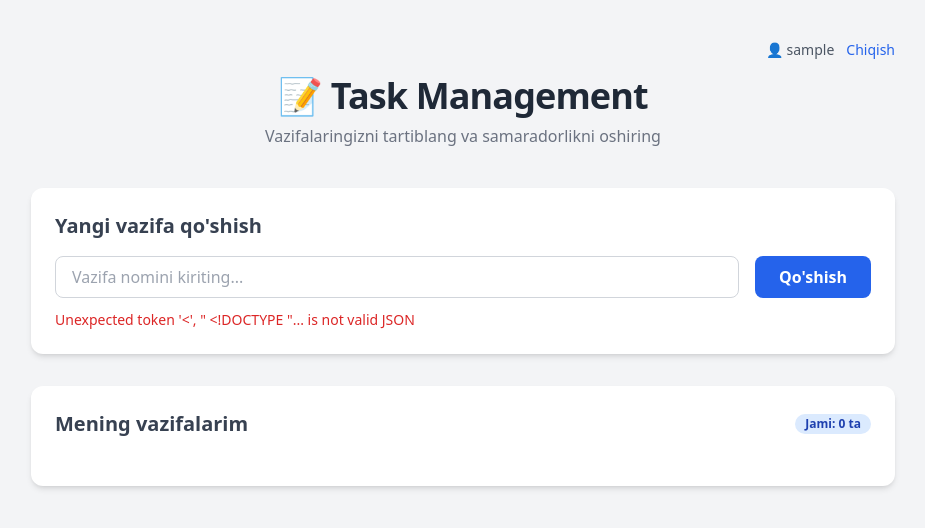
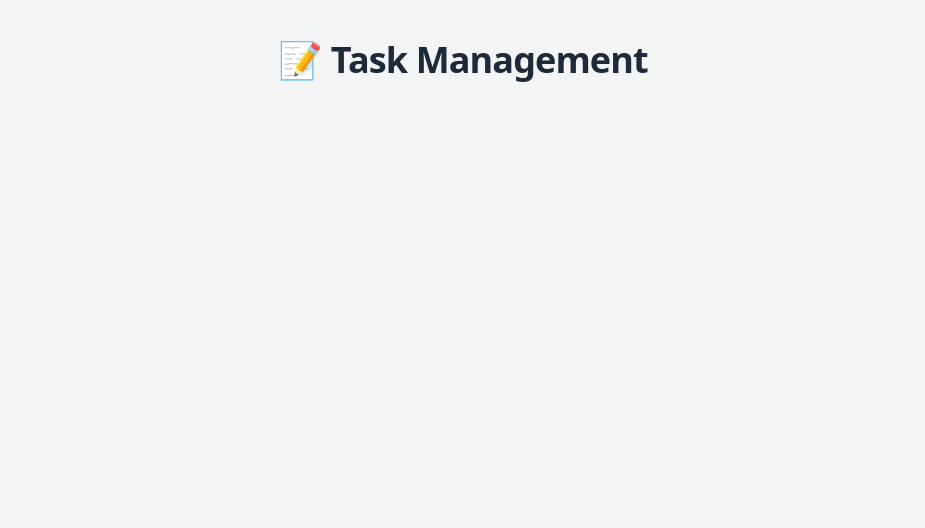
Before and after one commit to SamandarIbragimov/TodoApp, a Django app: page / in a window 1280 px wide. Shown: the top 528 px of the page, without its empty margins (177-1102 px from the left). Run offline with Django 5.2, Linux system fonts and the light colour scheme; the visitor is signed in with stand-in values (Sample User, id 1); parts of the project's set-up code (start-up, migrations or seed data) failed here and were passed over; some libraries are stand-ins or nearby versions.

Commit message:
base.html ozgartieildi

```diff
--- a/templates/base.html
+++ b/templates/base.html
@@ -1,67 +1,38 @@
-{% load static %}
 <!DOCTYPE html>
 <html lang="uz">
 <head>
     <meta charset="UTF-8">
     <meta name="viewport" content="width=device-width, initial-scale=1.0">
-    <title>Task Management</title>
+    <title>{% block title %}Task Management{% endblock %} — Task Management</title>
     <!-- Tailwind CSS (Dizayn chiroyli chiqishi uchun) -->
     <script src="https://cdn.tailwindcss.com"></script>
 </head>
 <body class="bg-gray-100 font-sans min-h-screen">
 
     <div class="max-w-4xl mx-auto py-10 px-4">
-        <!-- Foydalanuvchi paneli -->
-        <div class="flex justify-end items-center gap-3 mb-4 text-sm text-gray-600">
-            <span>👤 {{ request.user.username }}</span>
-            <form method="post" action="{% url 'rest_framework:logout' %}">
-                {% csrf_token %}
-                <button type="submit" class="text-blue-600 hover:underline">Chiqish</button>
-            </form>
-        </div>
-
         <!-- Sarlavha qismi -->
         <header class="text-center mb-10">
             <h1 class="text-4xl font-extrabold text-gray-800 tracking-tight">
-                📝 Task Management
+                <a href="/">📝 Task Management</a>
             </h1>
-            <p class="text-gray-500 mt-2">Vazifalaringizni tartiblang va samaradorlikni oshiring</p>
         </header>
 
-        <!-- Yangi vazifa qo'shish formasi -->
-        <section class="bg-white p-6 rounded-xl shadow-md mb-8">
-            <h2 class="text-xl font-bold text-gray-700 mb-4">Yangi vazifa qo'shish</h2>
-            <form id="task-form" class="flex flex-col sm:flex-row gap-4">
-                <input id="task-title" type="text" required maxlength="200" placeholder="Vazifa nomini kiriting..."
-                       class="flex-1 px-4 py-2 border border-gray-300 rounded-lg focus:outline-none focus:ring-2 focus:ring-blue-500 text-gray-700">
-                <button type="submit"
-                        class="bg-blue-600 hover:bg-blue-700 text-white font-semibold px-6 py-2 rounded-lg transition duration-200">
-                    Qo'shish
-                </button>
-            </form>
-            <p id="task-error" class="text-red-600 text-sm mt-3 hidden"></p>
-        </section>
+        <!-- Xabarlar (messages) -->
+        {% if messages %}
+            <div class="mb-6 space-y-2">
+                {% for message in messages %}
+                    <div class="px-4 py-3 rounded-lg {% if message.tags == 'error' %}bg-red-100 text-red-800{% else %}bg-green-100 text-green-800{% endif %}">
+                        {{ message }}
+                    </div>
+                {% endfor %}
+            </div>
+        {% endif %}
 
-        <!-- Vazifalar ro'yxati -->
-        <section class="bg-white p-6 rounded-xl shadow-md">
-            <div class="flex justify-between items-center mb-6">
-                <h2 class="text-xl font-bold text-gray-700">Mening vazifalarim</h2>
-                <span id="task-count" class="bg-blue-100 text-blue-800 text-xs font-semibold px-2.5 py-0.5 rounded-full">Jami: 0 ta</span>
-            </div>
-
-            <!-- Vazifalar qatorlari (JS orqali API'dan yuklanadi) -->
-            <div id="task-list" class="space-y-4">
-                <p class="text-gray-400 text-center">Yuklanmoqda...</p>
-            </div>
-        </section>
+        <!-- Har bir sahifaning asosiy qismi shu yerga tushadi -->
+        <main>
+            {% block content %}{% endblock %}
+        </main>
     </div>
 
-    <script>
-        window.API = {
-            tasks: "{% url 'task-list' %}",
-            csrfToken: "{{ csrf_token }}",
-        };
-    </script>
-    <script src="{% static 'js/tasks.js' %}"></script>
 </body>
 </html>
```
